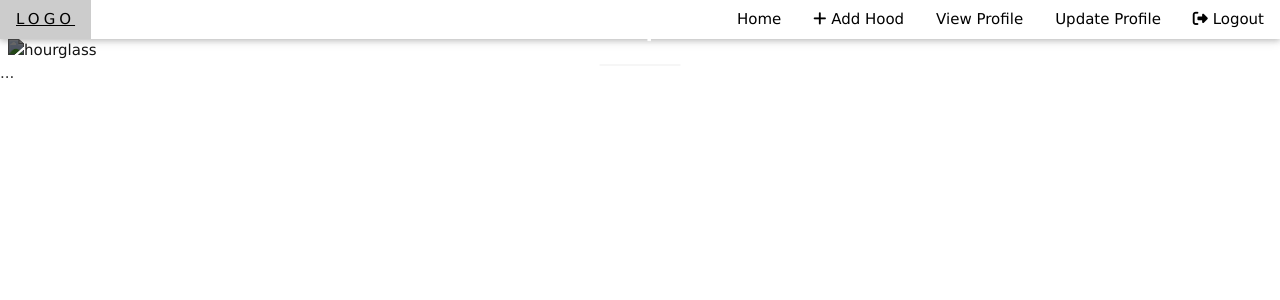
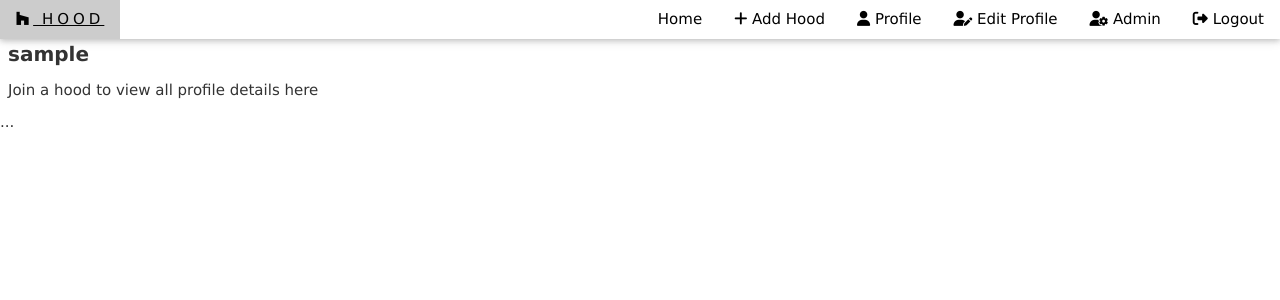
Before and after one commit to nimomaina/Hood, a Django app: a page that uses micasa/templates/navbar.html in a window 1280 px wide. Shown: the top 300 px of the page. Run offline with Django 3.2, Linux system fonts and the light colour scheme; the visitor is signed in with stand-in values (Sample User, id 1); data comes from the database, SQL or seed files in the repository; parts of the project's set-up code (start-up, migrations or seed data) failed here and were passed over; some libraries are stand-ins or nearby versions.

Commit message:
Add navbar icons

```diff
--- a/micasa/forms.py
+++ b/micasa/forms.py
@@ -7,7 +7,7 @@ from .models import *
 class HoodForm(forms.ModelForm):
     class Meta:
         model = Hood
-        fields = ['name', 'location','image','occupants']
+        fields = ['name', 'location','image',]
 
 class ProfileForm(forms.ModelForm):
     class Meta:
--- a/micasa/models.py
+++ b/micasa/models.py
@@ -48,6 +48,9 @@ class Hood(models.Model):
     image = ImageField()
     occupants = models.CharField(max_length=50)
     location = models.ForeignKey(Location)
+    created_on = models.DateTimeField(auto_now_add=True, null=True)
+
+
 
 
     class Meta:
--- a/micasa/templates/navbar.html
+++ b/micasa/templates/navbar.html
@@ -2,7 +2,7 @@
 <html lang="en">
 <head>
     <meta charset="UTF-8">
-    <title>Awards</title>
+    <title>Hood Watch</title>
 </head>
 <body>
 
@@ -11,17 +11,19 @@
 <!-- Navbar (sit on top) -->
 <div>
     <div class="w3-bar w3-white w3-card" id="myNavbar">
-        <a href="{% url 'home' %}" class="w3-bar-item w3-button w3-wide">LOGO</a>
+        <a href="{% url 'home' %}" class="w3-bar-item w3-button w3-wide w3-hide-medium"><i class="fab fa-houzz"></i> HOOD </a>
         <!-- Right-sided navbar links -->
         <div class="w3-right w3-hide-small">
             <a href="{% url 'home' %}" class="w3-bar-item w3-button">Home</a>
+            {% if user.is_authenticated %}
             <a href="/upload" class="w3-bar-item w3-button"><i class="fas fa-plus"></i> Add Hood</a>
-            {% if user.is_authenticated %}
 
 
-            <a href="{% url 'profile' username=user %}" class="w3-bar-item w3-button">View Profile</a>
+            <a href="{% url 'profile' username=user %}" class="w3-bar-item w3-button"><i class="fas fa-user"></i> Profile</a>
 
-            <a href="{% url 'update_profile'%}" class="w3-bar-item w3-button">Update Profile</a>
+            <a href="{% url 'update_profile'%}" class="w3-bar-item w3-button"><i class="fas fa-user-edit"></i> Edit Profile</a>
+
+            <a href="/admin" class="w3-bar-item w3-button"><i class="fas fa-user-cog"></i> Admin</a>
 
 
 
@@ -31,7 +33,7 @@
             {% else %}
 
 
-            <a href="/accounts/login" class="w3-bar-item w3-button">Login</a>
+            <a href="/accounts/login" class="w3-bar-item w3-button"><i class="fas fa-sign-in-alt"></i> Login</a>
 
             {% endif %}
 
@@ -50,8 +52,28 @@
 <nav class="w3-sidebar w3-bar-block w3-black w3-card w3-animate-left w3-hide-medium w3-hide-large" style="display:none"
      id="mySidebar">
     <a href="javascript:void(0)" onclick="w3_close()" class="w3-bar-item w3-button w3-large w3-padding-16">Close ×</a>
-    <a href="/upload" onclick="w3_close()" class="w3-bar-item w3-button">Add Hood</a>
-    <a href="/logout" class="w3-bar-item w3-button"><i class="fas fa-sign-out-alt"></i> Logout</a>
+    {% if user.is_authenticated %}
+            <a href="/upload" class="w3-bar-item w3-button"><i class="fas fa-plus"></i> Add Hood</a>
+
+
+            <a href="{% url 'profile' username=user %}" class="w3-bar-item w3-button">View Profile</a>
+
+            <a href="{% url 'update_profile'%}" class="w3-bar-item w3-button">Update Profile</a>
+
+            <a href="/admin" class="w3-bar-item w3-button">Dashboard</a>
+
+
+
+            <a href="/logout" class="w3-bar-item w3-button"><i class="fas fa-sign-out-alt"></i> Logout</a>
+
+
+            {% else %}
+
+
+            <a href="/accounts/login" class="w3-bar-item w3-button">Login</a>
+
+            {% endif %}
+
 
 
 </nav>
--- a/micasa/templates/profile.html
+++ b/micasa/templates/profile.html
@@ -4,6 +4,7 @@
 {% block content %}
 
 <div class="w3-row-padding">
+    {% if profile.profile.hood %}
     <div class="w3-display-container w3-animate-opacity ">
     <img src="{{ profile.profile.hood.image.cdn_url }} " alt="hourglass" style="width:100%;height:100vh;filter: brightness(40%);
 ">
@@ -44,6 +45,18 @@
 
 
 </div>
+{% else %}
+    {% if profile.profile.profile_pic%}
+            <img src="{{profile.profile.profile_pic.url}}" width="100px" height="100px " alt=""
+                 class="w3-image w3-center" style="border-radius:50%">
 
+            {% endif %}
+            <p style="font-size: 20px;"><span class="profile-real-name"><strong>{{user.username}}</strong></span>
+                <p>Join a hood to view all profile details <a href="/"> here</a></p>
+
+
+                {% endif %}
 </div>
+
+
 {% endblock %}
--- a/micasa/templates/search_hood.html
+++ b/micasa/templates/search_hood.html
@@ -6,7 +6,7 @@
         {% if searched_hood %}
         <h2>Found {{ searched_hood|length }} of searched term {{message}}</h2>
         {% else %}
-        <h2> Found 0 project for the search term {{message}}</h2>
+        <h2> Found 0 hood for the search term {{message}}</h2>
         {% endif %}
 
     </div>
--- a/micasa/urls.py
+++ b/micasa/urls.py
@@ -12,6 +12,7 @@ urlpatterns = [
     url(r'^profile/(?P<username>\w+)', views.profile, name='profile'),
     url(r'^accounts/update/', views.edit, name='update_profile'),
     url(r'^search/', views.search_results, name='search_results'),
+    url(r'^search_biz/', views.search_category, name='search_category'),
     url(r'^hood/(?P<hood_id>\d+)', views.hood, name='hood'),
     url(r'^join(?P<hood_id>\d+)', views.join, name='join'),
     url(r'^leave/(?P<hood_id>\d+)', views.leave, name='leave'),
--- a/micasa/views.py
+++ b/micasa/views.py
@@ -23,6 +23,7 @@ def upload_hood(request):
         form = HoodForm(request.POST, request.FILES)
         if form.is_valid():
             upload = form.save(commit=False)
+            hood.owner= current_user
             upload.save()
             return redirect('home')
     else:
@@ -135,7 +136,7 @@ def search_category(request):
         searched_business = Business.search_by_category(category)
         message = f"{category}"
 
-        return render(request,'category/searched.html', {"message":message,"Category":searched_business})
+        return render(request,'search_business.html', {"message":message,"Category":searched_business})
 
     else:
         message = "You haven't searched for anything"
```
Also changed, not shown: micasa/templates/hood.html (+22 -4 lines), micasa/templates/registration/registration_form.html (+6 -1 lines), micasa/templates/search_business.html (+50 -0 lines), media/profile/blank-profile-picture-973460_1280.png (added), micasa/migrations/0001_initial.py, micasa/migrations/0002_auto_20190324_1749.py (deleted), micasa/migrations/0002_remove_hood_owner.py, micasa/migrations/0003_auto_20190324_1752.py (deleted).
